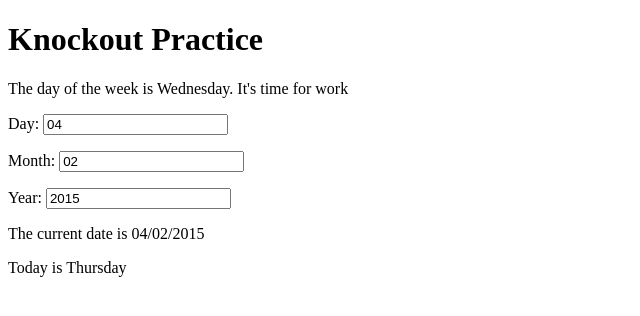
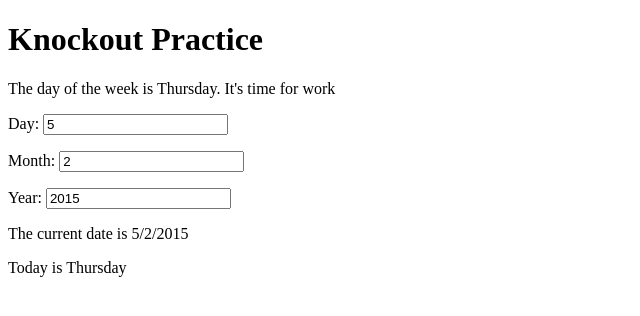
Before and after one commit to yasuba/playing-with-knockout, a plain HTML site: page index.html in a window 1280 px wide. Shown: the full height of the page, 0-640 px from the left. Drawn offline with Linux system fonts and the light colour scheme.

Commit message:
added day of week logic

```diff
--- a/application.js
+++ b/application.js
@@ -1,21 +1,25 @@
 $(document).ready(function(){
 
   function viewModel() {
+    var self = this
+    var date = new Date();
+    var d = date.getDay() - 1;
+    var n = date.getDate();
+    var m = date.getMonth() + 1;
+    self.daysOfWeek = ko.observableArray(['Monday', 'Tuesday', 'Wednesday', 'Thursday', 'Friday', 'Saturday', 'Sunday']);
+    self.dayOfWeek = ko.observable(self.daysOfWeek()[d]);
+    self.activity = ko.observable('work');
+    self.day = ko.observable(n);
+    self.month = ko.observable(m);
+    self.year = ko.observable('2015');
 
-    var self = this
-   self.dayOfWeek = ko.observable('Wednesday');
-   self.activity = ko.observable('work');
-   self.day = ko.observable('04');
-   self.month = ko.observable('02');
-   self.year = ko.observable('2015');
+    console.log(date)
 
-   self.fullDate = ko.computed(function(){
+    self.fullDate = ko.computed(function(){
     return self.day() + '/' + self.month() + '/' + self.year();
-   });
+    });
 
-   self.daysOfWeek = ko.observableArray(['Monday', 'Tuesday', 'Wednesday', 'Thursday', 'Friday', 'Saturday', 'Sunday']);
-   alert("The week has " + self.daysOfWeek().length + ' days');
-  };
+    };
 
   ko.applyBindings(new viewModel());
 
--- a/index.html
+++ b/index.html
@@ -5,7 +5,7 @@
 </head>
 <body>
   <h1>Knockout Practice</h1>
-  <p>The day of the week is <span data-bind="text: dayOfWeek">Monday</span>. It's time for <span data-bind="text: activity"></span></p>
+  <p>The day of the week is <span data-bind="text: dayOfWeek"></span>. It's time for <span data-bind="text: activity"></span></p>
 
   <p>Day: <input data-bind="value: day" /></p>
   <p>Month: <input data-bind="value: month" /></p>
@@ -14,7 +14,6 @@
 
   <p>Today is <span data-bind="text: daysOfWeek()[3]"></span></p>
 
-
   <script type="text/javascript" src="jquery-2.1.1.min.js"></script>
   <script type='text/javascript' src='knockout-2.0.0.js'></script>
   <script type='text/javascript' src='application.js'></script>
```
